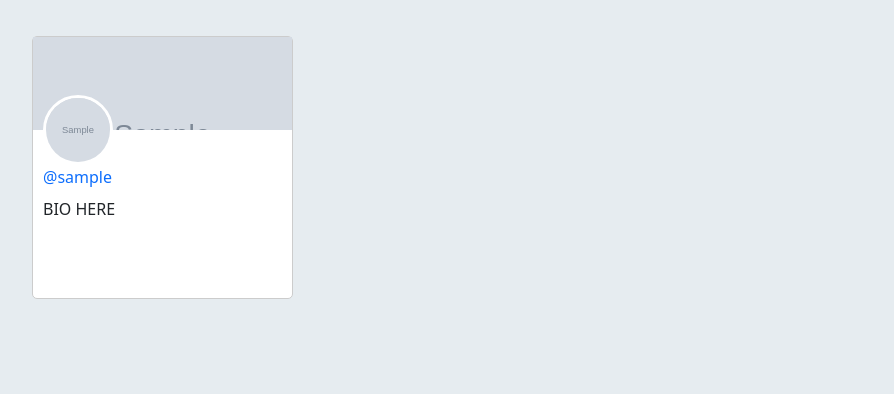
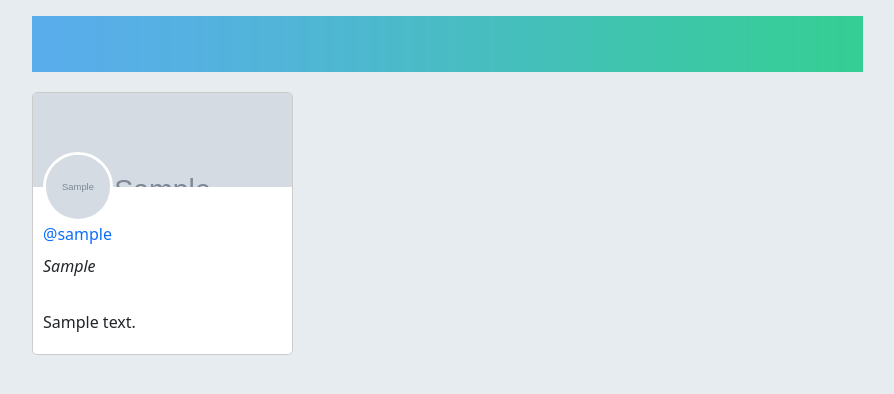
Before and after one commit to mrasdfdela/springboard_26_twitter-clone-warbler, a Flask app: page /users in a window 1280 px wide. Shown: the part 46-440 px from the top of the page, without its empty margins (335-1229 px from the left). Run offline with Flask 2, Linux system fonts and the light colour scheme; tables that the repository leaves empty hold one stand-in row (values such as "Sample post"); grey boxes marked "Sample" are stand-in pictures; some libraries are stand-ins or nearby versions.

Commit message:
Warbler, Part 1 Step 2 & 3

```diff
--- a/app.py
+++ b/app.py
@@ -112,7 +112,10 @@ def login():
 @app.route('/logout')
 def logout():
     """Handle logout of user."""
-
+    if CURR_USER_KEY in session:
+        del session[CURR_USER_KEY]
+        flash("You have been logged out.", "danger")
+    return redirect("/")
     # IMPLEMENT THIS
 
 
@@ -285,14 +288,11 @@ def messages_destroy(message_id):
 
 @app.route('/')
 def homepage():
-    import pdb
-    pdb.set_trace()
     """Show homepage:
 
     - anon users: no messages
     - logged in: 100 most recent messages of followed_users
     """
-
     if g.user:
         messages = (Message
                     .query
--- a/templates/users/index.html
+++ b/templates/users/index.html
@@ -7,9 +7,10 @@
       <div class="col-sm-9">
         <div class="row">
 
+          <img src="../../static/images/nav-bg.png" alt="header-image">
           {% for user in users %}
 
-            <div class="col-lg-4 col-md-6 col-12">
+          <div class="col-lg-4 col-md-6 col-12">
               <div class="card user-card">
                 <div class="card-inner">
                   <div class="image-wrapper">
@@ -36,7 +37,8 @@
                     {% endif %}
 
                   </div>
-                  <p class="card-bio">BIO HERE</p>
+                  <p class="card-bio"><em>{{ user.location }}</em></p>
+                  <p class="card-bio">{{ user.bio}}</p>
                 </div>
               </div>
             </div>
```
